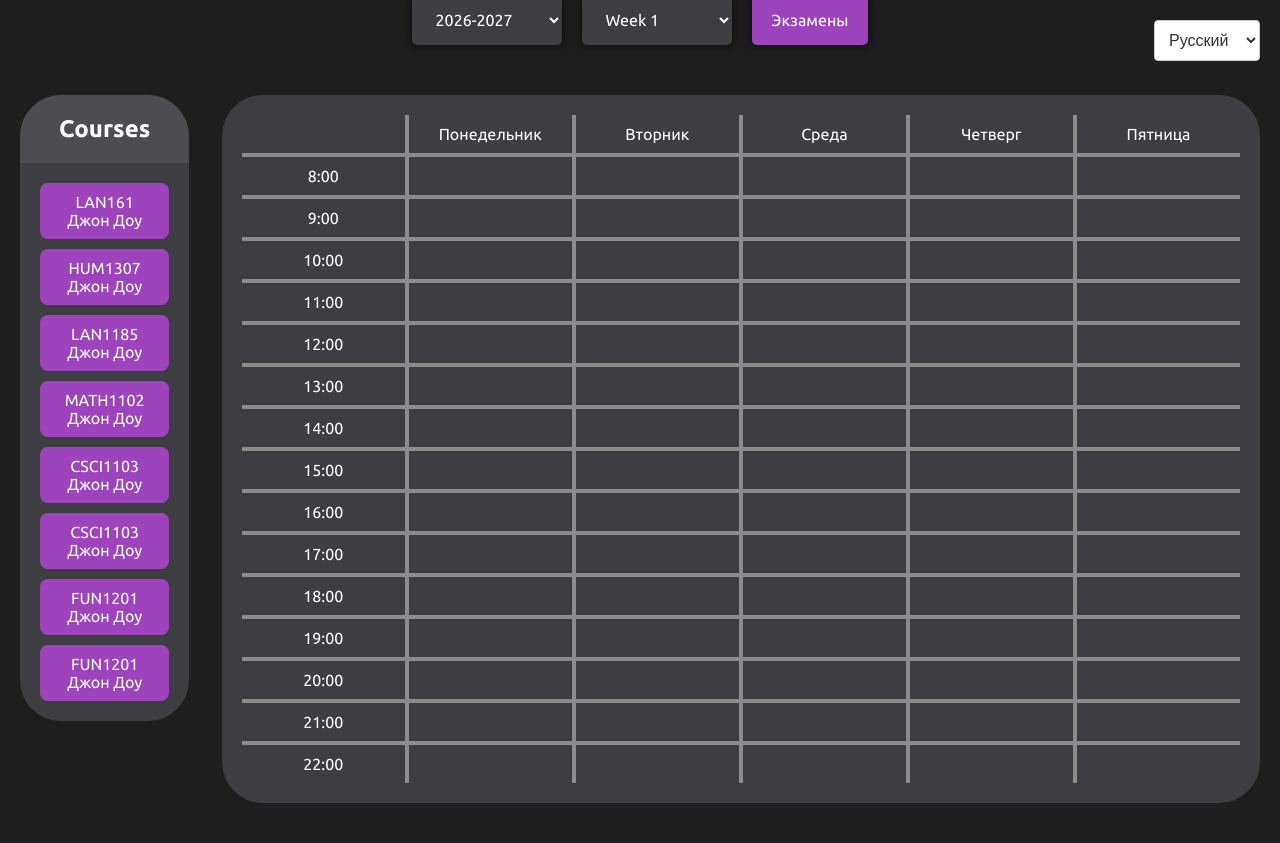
After one commit to Raimbek-pro/wehack2024, a Django app: template calendar2024/calendarapp2024/templates/calendarapp2024/RU/main.html in a window 1280 px wide. The commit adds this page. Run offline with Django 5.2, Linux system fonts and the light colour scheme; the template is opened without the code that fills it, so the values that code supplies are empty; some libraries are stand-ins or nearby versions.

Commit message:
added Ru,Kz,En versions of main and exams pages

```diff
--- a/calendar2024/calendarapp2024/static/scripts.js
+++ b/calendar2024/calendarapp2024/static/scripts.js
@@ -1,7 +1,19 @@
 // JavaScript
 window.onload = function() {
     const grid = document.querySelector('.grid');
-    const days = ['Monday', 'Tuesday', 'Wednesday', 'Thursday', 'Friday'];
+    const days_EN = ['Monday', 'Tuesday', 'Wednesday', 'Thursday', 'Friday'];
+    const days_RU = ['Понедельник', 'Вторник', 'Среда', 'Четверг', 'Пятница'];
+    const days_KZ = ['Дүйсенбі', 'Сейсенбі', 'Сәрсенбі', 'Бейсенбі', 'Жұма'];
+
+    let days;
+    if (window.location.href.includes('RU')) {
+        days = days_RU;
+    } else if (window.location.href.includes('KZ')) {
+        days = days_KZ;
+    } else {
+        days = days_EN;
+    }
+
     const hours = Array.from({length: 15}, (_, i) => i + 8); // generates hours from 8 to 22
 
     // Create the first row with days of the week
@@ -12,6 +24,8 @@ window.onload = function() {
       cell.className = 'cell';
       grid.appendChild(cell);
     }
+
+
 
     // Create the rest of the grid
     for (let hour of hours) {
@@ -44,6 +58,17 @@ window.onload = function() {
         }
     });
   }
+
+document.getElementById('language-select').addEventListener('change', function() {
+  const language = this.value;
+  if (language === 'ru') {
+      window.location.href = '../RU/main.html'; // Replace with the URL of the Russian version
+  } else if (language === 'kz') {
+      window.location.href = '../KZ/main.html'; // Replace with the URL of the Kazakh version
+  } else {
+      window.location.href = '../EN/main.html'; // Replace with the URL of the English version
+  }
+});
 
 let dragged;
 
--- a/calendar2024/calendarapp2024/static/stylesheet.css
+++ b/calendar2024/calendarapp2024/static/stylesheet.css
@@ -13,7 +13,7 @@ body {
 }
 #main-container {
     display: grid;
-    grid-template-columns: 1fr 6fr; /* Adjust as needed */
+    grid-template-columns: 1fr 5fr; /* Adjust as needed */
     width: 100%;
     height: 90vh;
     margin: 20px;
@@ -28,8 +28,32 @@ body {
     padding: 10px;
 }
 
-#academic-year, #week {
+#academic-year, #week, #exams {
     margin: 0 10px;
+}
+#exams{
+    display: flex;
+    flex-direction: row;
+    justify-content: center;
+    align-items: center;
+    gap: 10px;
+}
+a {
+    width: 100%;
+    height: 100%;
+}
+#exam-button {
+    background-color: #9D43BC;
+    color: #FFFFFF;
+    border: none;
+    padding: 10px 20px;
+    font-family: "Ubuntu", sans-serif;
+    font-size: 16px;
+    border-radius: 5px; /* Add rounded corners */
+    box-shadow: 0px 0px 10px 0px rgba(0,0,0,0.75); /* Add a shadow */
+    cursor: pointer;
+    width: 100%;
+    height: 100%;
 }
 #academic-year select, #week select {
     background-color: #3E3E42;
@@ -52,7 +76,7 @@ body {
 #side-bar {
     display: flex;
     flex-direction: column;
-    width: 90%; /* Adjust as needed */
+    width: 80%; /* Adjust as needed */
     padding: 20px;
     margin-right: 20px;
     height: 100%; /* Add this line to make the side-bar fill its parent's height */
@@ -67,6 +91,22 @@ body {
     border-radius: 41px 41px 0px 0px;
     background-color: #4D4D51;
 }
+#language {
+    position: absolute;
+    right: 20px;
+    top: 20px;
+
+}
+.select-style, #language-select {
+    /* Your existing select box styles go here. For example: */
+    padding: 10px;
+    border-radius: 4px;
+    border: 1px solid #ccc;
+    background-color: #fff;
+    font-size: 16px;
+    color: #333;
+}
+
 
 #courses {
     display: flex;
@@ -81,7 +121,7 @@ body {
 .course {
     padding: 10px;
     background-color: #9D43BC;
-    border-radius: 5px;
+    border-radius: 8px;
     text-align: center;
     cursor: pointer;
 }
@@ -93,7 +133,7 @@ body {
     padding: 20px;
     border-radius: 41px;
     background-color: #3E3E42;
-    margin-left: 20px;
+    margin-right: 20px;
     margin-top: 20px;
     box-sizing: border-box; /* Include padding and border in element's total width and height */
 }
--- /dev/null
+++ b/calendar2024/calendarapp2024/templates/calendarapp2024/RU/main.html
@@ -0,0 +1,74 @@
+<!DOCTYPE html>
+<html lang="en">
+<head>
+    <meta charset="UTF-8">
+    <meta name="viewport" content="width=device-width, initial-scale=1.0">
+    <title>Расписание</title>
+    <link rel="stylesheet" href="../../../static/stylesheet.css">
+    <link rel="preconnect" href="https://fonts.googleapis.com">
+    <link rel="preconnect" href="https://fonts.gstatic.com" crossorigin>
+    <link href="https://fonts.googleapis.com/css2?family=Ubuntu:ital,wght@0,300;0,400;0,500;0,700;1,300;1,400;1,500;1,700&display=swap" rel="stylesheet">
+</head>
+<body>
+    <div id="academic-year-week">
+        <div id="academic-year">
+            <select id="year-select">
+                <script>
+                    for (let i = 2026; i > 2016; i--) {
+                        document.write(`<option value="${i}-${i+1}">${i}-${i+1}</option>`);
+                    }
+                </script>
+            </select>
+        </div>
+        <div id="week">
+            <select id="week-select">
+                <script>
+                    for (let i = 1; i <= 15; i++) {
+                        document.write(`<option value="Week ${i}">Week ${i}</option>`);
+                    }
+                </script>
+            </select>
+        </div>
+        <div id="exams">
+            <a href="exams.html"><button id="exam-button">Экзамены</button></a>
+        </div>
+        <div id="language">
+            <select id="language-select">
+                <option value="ru">Русский</option>
+                <option value="en">English</option>
+                <option value="kz">Қазақша</option>
+            </select>
+        </div>
+    </div>
+    <div id="main-container">
+        <div id="side-bar">
+            <div class="title">
+                <div>Courses</div>
+            </div>
+            <div id="courses">
+                <div class="course" draggable="true">LAN161<br>Джон Доу</div>
+                <div class="course" draggable="true">HUM1307<br>Джон Доу</div>
+                <div class="course" draggable="true">LAN1185<br>Джон Доу</div>
+                <div class="course" draggable="true">MATH1102<br>Джон Доу</div>
+                <div class="course" draggable="true">CSCI1103<br>Джон Доу</div>
+                <div class="course" draggable="true">CSCI1103<br>Джон Доу</div>
+                <div class="course" draggable="true">FUN1201<br>Джон Доу</div>
+                <div class="course" draggable="true">FUN1201<br>Джон Доу</div>
+                <!-- More courses go here -->
+            </div>
+        </div>
+
+
+        <div id="schedule">
+            <div id="weekdays"></div>
+            <div id="times"></div>
+            <div class="grid">
+            </div>
+        </div>
+    </div>
+
+    <script src="../../../static/scripts.js">    </script>
+    <script src="https://cdn.botpress.cloud/webchat/v1/inject.js"></script>
+    <script src="https://mediafiles.botpress.cloud/2a719d7c-4ec1-4b1d-8888-dc7702b2e16f/webchat/config.js" defer></script>
+</body>
+</html>
```
Also changed, not shown: calendar2024/calendarapp2024/templates/calendarapp2024/EN/exams.html (added, +67 -0 lines), calendar2024/calendarapp2024/templates/calendarapp2024/EN/main.html (added, +74 -0 lines), calendar2024/calendarapp2024/templates/calendarapp2024/KZ/exams.html (added, +74 -0 lines), calendar2024/calendarapp2024/templates/calendarapp2024/KZ/main.html (renamed from calendar2024/calendarapp2024/templates/calendarapp2024/main.html, +22 -12 lines), calendar2024/calendarapp2024/templates/calendarapp2024/RU/exams.html (added, +74 -0 lines).
